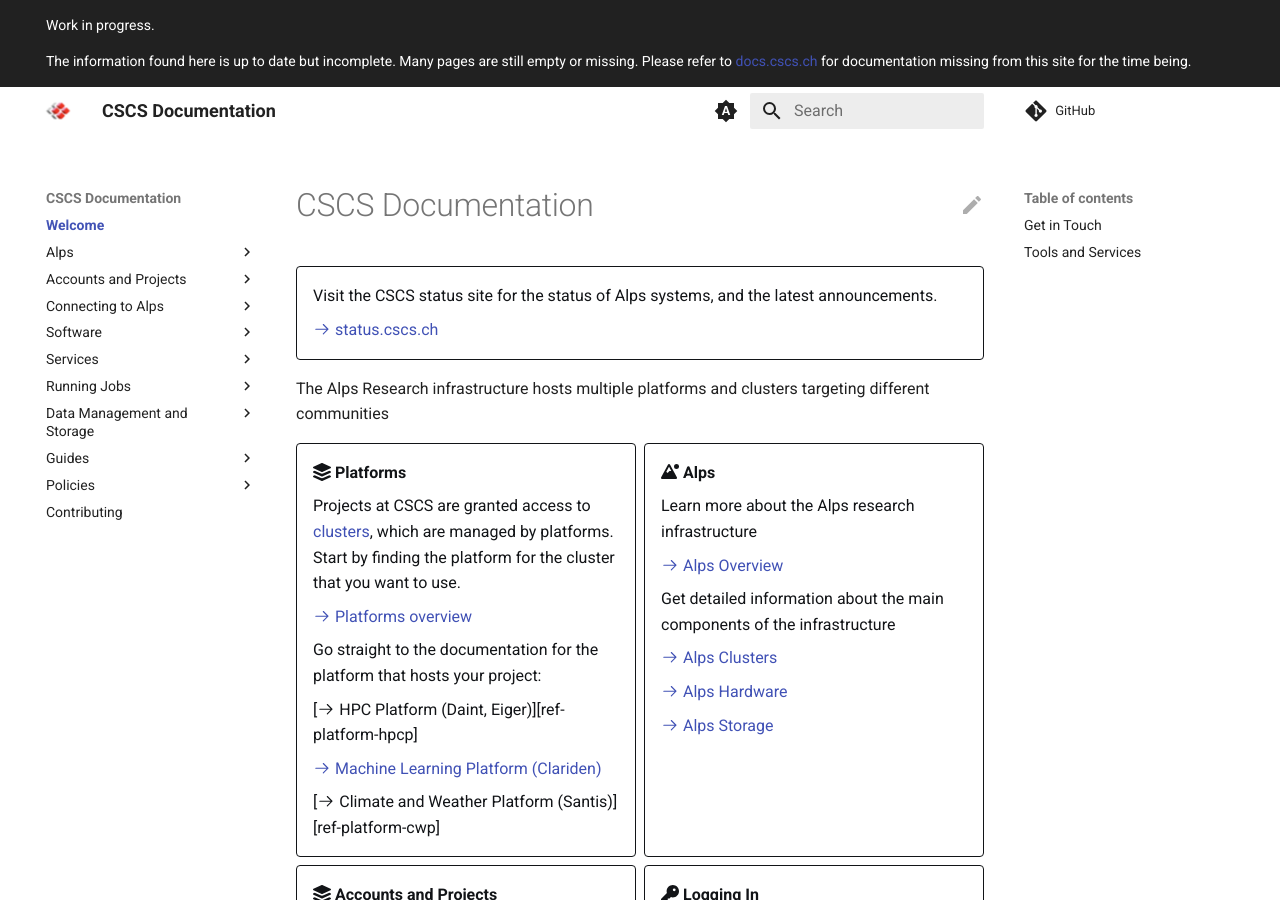
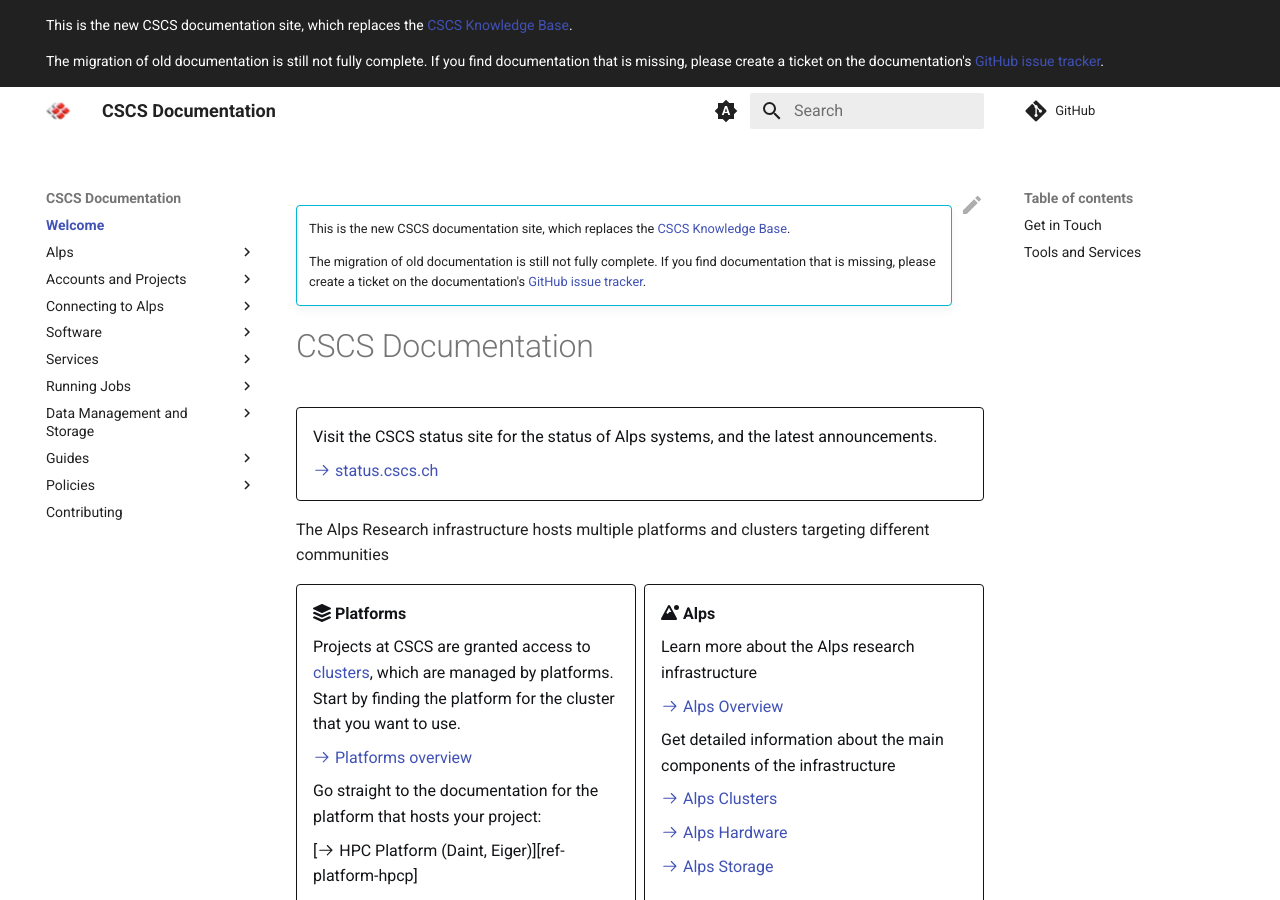
Before and after one commit to nickjbrowning/cscs-docs, an MkDocs documentation site: the page built from docs/index.md, in a window 1280 px wide and 900 px high. Built offline with MkDocs 1.6.1 and Material for MkDocs 9.7.7, drawn with Linux system fonts in a browser that asks for light colours; comment, search, counter and statistics services are not loaded.

Commit message:
update banner to reflect new official status (#128)

```diff
--- a/docs/index.md
+++ b/docs/index.md
@@ -1,3 +1,9 @@
+!!! info ""
+    This is the new CSCS documentation site, which replaces the [CSCS Knowledge Base](https://confluence.cscs.ch/display/KB).
+
+    The migration of old documentation is still not fully complete.
+    If you find documentation that is missing, please create a ticket on the documentation's [GitHub issue tracker](https://github.com/eth-cscs/cscs-docs/issues).
+
 # CSCS Documentation
 
 <div class="grid cards" markdown>
--- a/overrides/main.html
+++ b/overrides/main.html
@@ -3,12 +3,12 @@
 {% block announce %}
 
 <p>
-Work in progress.
+This is the new CSCS documentation site, which replaces the <a href="https://confluence.cscs.ch/display/KB">CSCS Knowledge Base</a>.
 </p>
 
 <p>
-The information found here is up to date but incomplete. Many pages are still empty or missing.
-Please refer to <a href="https://docs.cscs.ch">docs.cscs.ch</a> for documentation missing from this site for the time being.
+The migration of old documentation is still not fully complete.
+If you find documentation that is missing, please create a ticket on the documentation's <a href="https://github.com/eth-cscs/cscs-docs/issues">GitHub issue tracker</a>.
 </p>
 
 {% endblock %}
```
